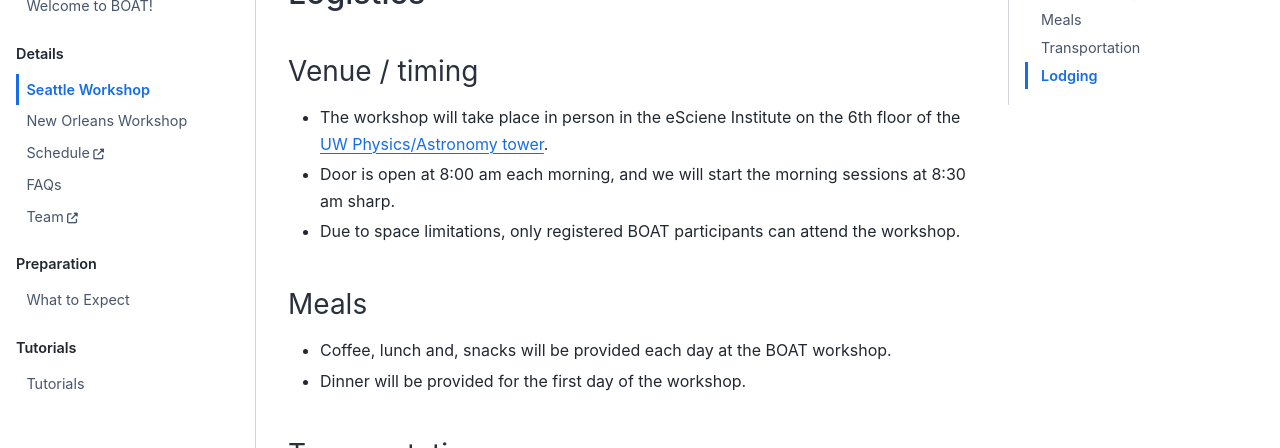
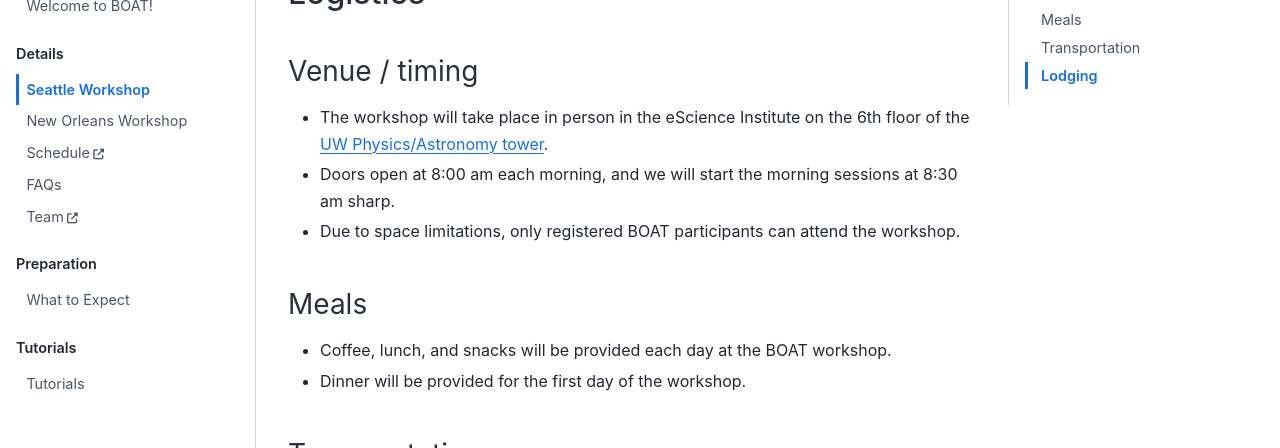
Before and after one commit to BOAT-ocean-acoustics/boat-website, a Jupyter Book: the page built from book/workshop_seattle.md, in a window 1280 px wide and 900 px high, scrolled down 895 px. Shown: the part 153-601 px from the top of the window. Built offline with Jupyter Book 1.0.4 settings and Sphinx 7.4.7 and the Sphinx Book theme 1.1.4, drawn with Linux system fonts in a browser that asks for light colours; pages that are not in the unit, such as notebooks, are missing from menus.

Commit message:
Update workshop_seattle.md
Fixing typos.

```diff
--- a/book/workshop_seattle.md
+++ b/book/workshop_seattle.md
@@ -29,12 +29,12 @@ Got questions? Check out our [FAQ](./faq), and reach out to us at {{ contact_ema
 ## Logistics
 
 ### Venue / timing
-* The workshop will take place in person in the eSciene Institute on the 6th floor of the [UW Physics/Astronomy tower](https://maps.app.goo.gl/JCAcALiXpbwDh1856).
-* Door is open at 8:00 am each morning, and we will start the morning sessions at 8:30 am sharp.
+* The workshop will take place in person in the eScience Institute on the 6th floor of the [UW Physics/Astronomy tower](https://maps.app.goo.gl/JCAcALiXpbwDh1856).
+* Doors open at 8:00 am each morning, and we will start the morning sessions at 8:30 am sharp.
 * Due to space limitations, only registered BOAT participants can attend the workshop.
 
 ### Meals
-* Coffee, lunch and, snacks will be provided each day at the BOAT workshop.
+* Coffee, lunch, and snacks will be provided each day at the BOAT workshop.
 * Dinner will be provided for the first day of the workshop.
 
 ### Transportation
```
